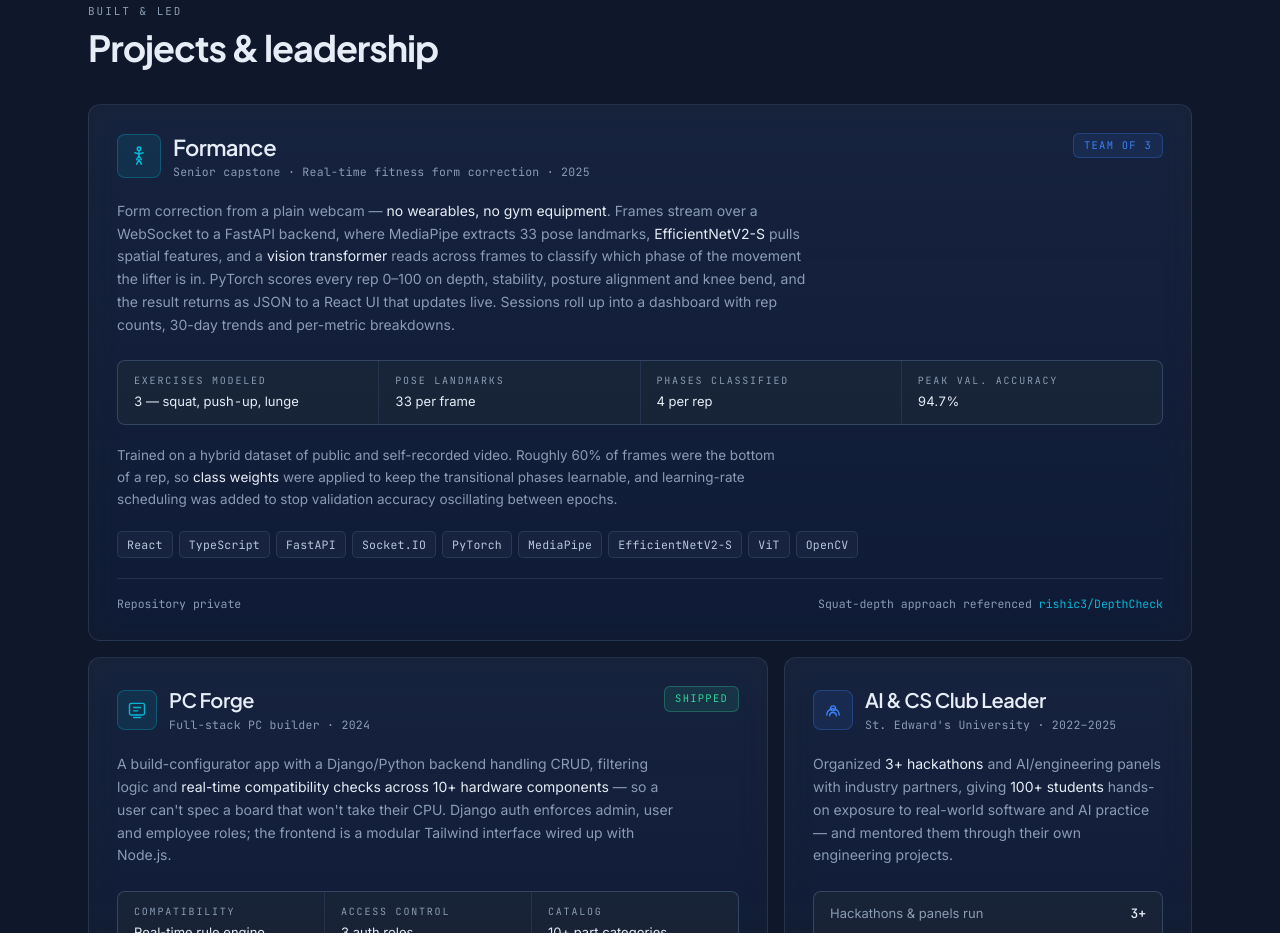
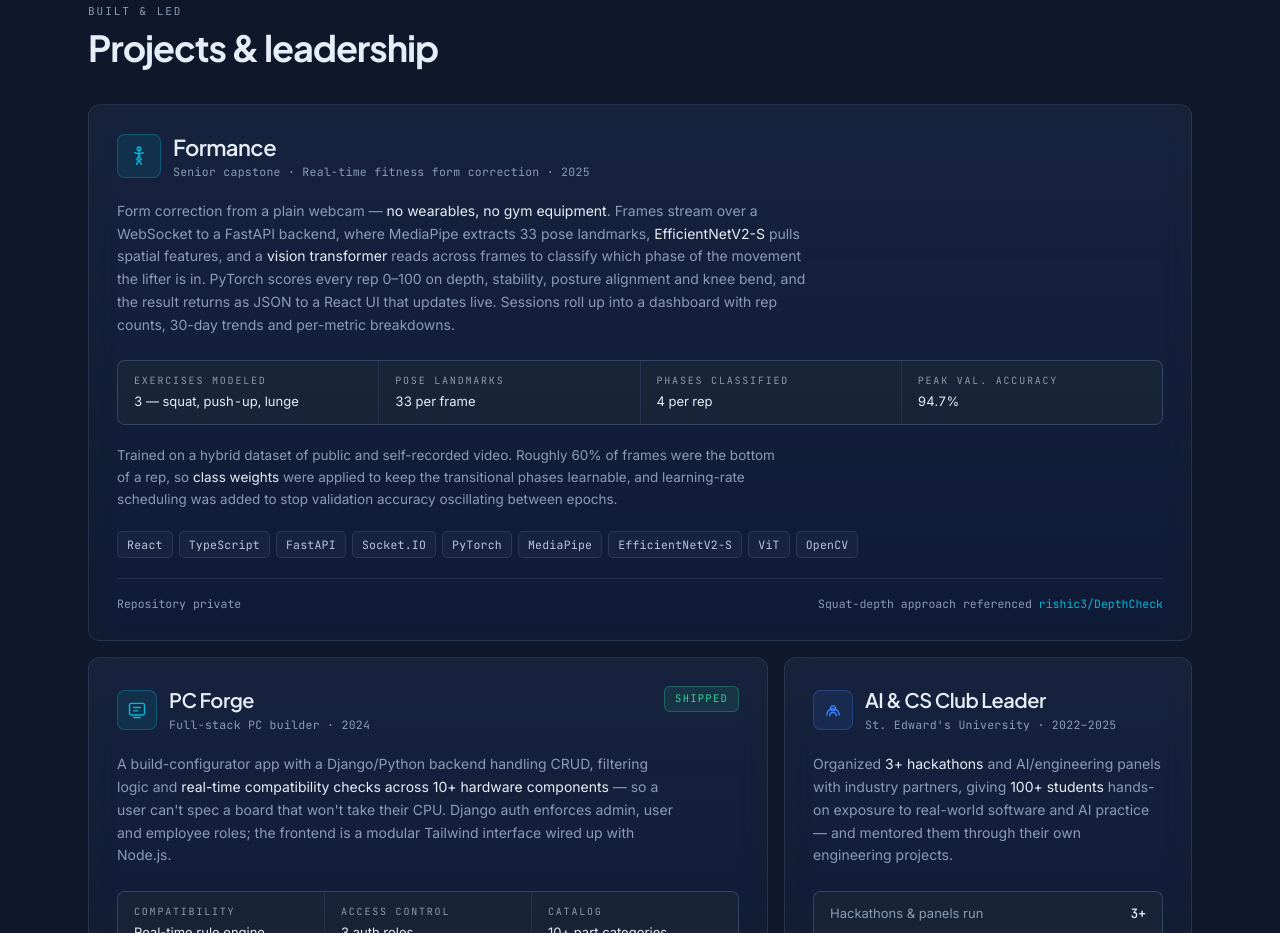
Before and after one commit to ZaayanJ/ZaayanJ.github.io, a plain HTML site: page index.html in a window 1280 px wide. Shown: the part 3779-4712 px from the top of the page. Drawn offline with nearby package versions, Linux system fonts and the light colour scheme.

Commit message:
Remove the TEAM OF 3 badge from the Formance card
Co-Authored-By: Claude Opus 5 <noreply@anthropic.com>
Claude-Session: https://claude.ai/code/session_0146b6NwLgJr2dwHhR5nb6SU

```diff
--- a/index.html
+++ b/index.html
@@ -551,7 +551,6 @@
             <div class="mt-0.5 font-mono text-[11.5px] tracking-wide text-mut">Senior capstone &middot; Real-time fitness form correction &middot; 2025</div>
           </div>
         </div>
-        <span class="rounded-md border border-eb/30 bg-eb/10 px-2.5 py-1 font-mono text-[10.5px] tracking-[.12em] text-eb">TEAM OF 3</span>
       </div>
 
       <p class="mt-5 max-w-[78ch] text-[14px] leading-relaxed text-mut">
```
